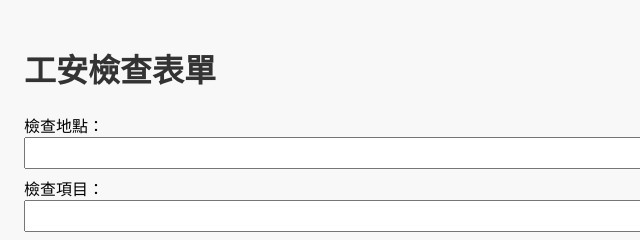
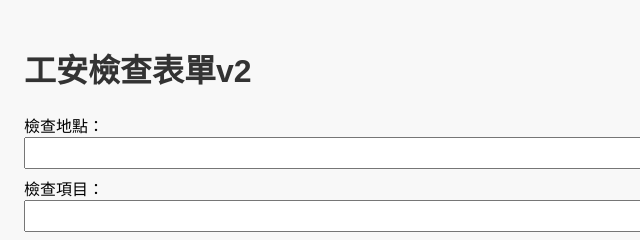
Before and after one commit to colinwang108/safety-pwa-demo, a plain HTML site: page index.html in a window 1280 px wide. Shown: the top 240 px of the page, 0-640 px from the left. Drawn offline with Linux system fonts and the light colour scheme.

Commit message:
加入v2

```diff
--- a/index.html
+++ b/index.html
@@ -3,12 +3,12 @@
 <head>
   <meta charset="UTF-8" />
   <meta name="viewport" content="width=device-width, initial-scale=1.0"/>
-  <title>工安檢查表單</title>
+  <title>工安檢查表單v2</title>
   <link rel="stylesheet" href="style.css" />
   <link rel="manifest" href="manifest.json" />
 </head>
 <body>
-  <h1>工安檢查表單</h1>
+  <h1>工安檢查表單v2</h1>
   <form id="inspectionForm">
     <label>檢查地點：<input type="text" name="location" required></label><br/>
     <label>檢查項目：<input type="text" name="item" required></label><br/>
```
